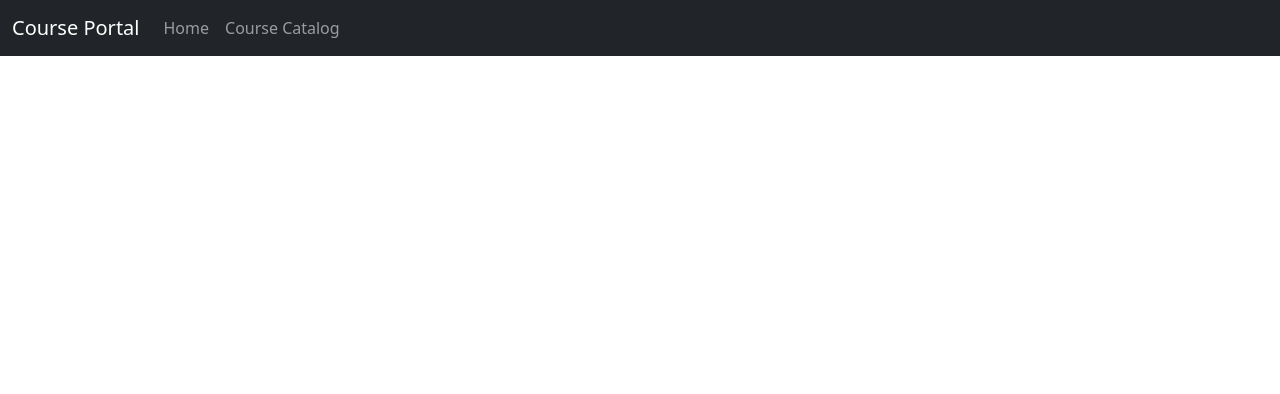
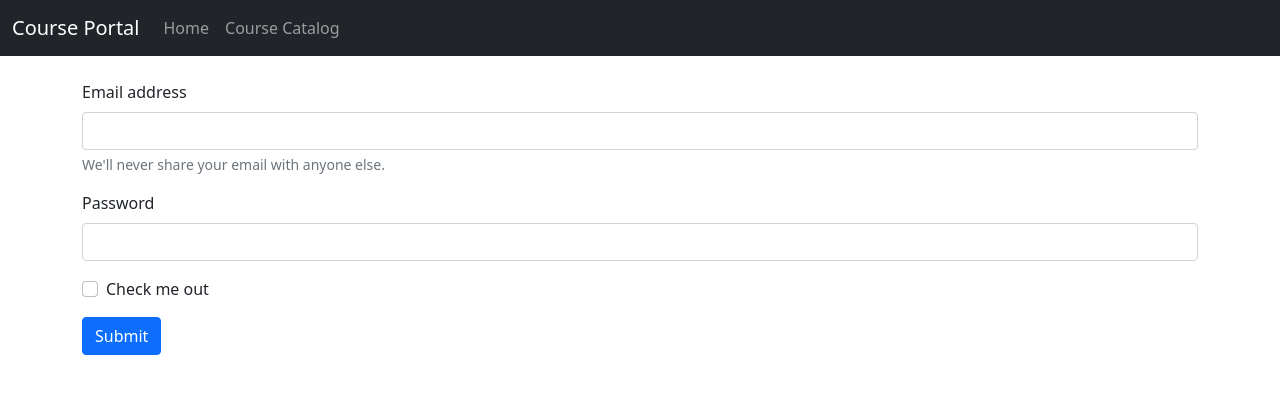
Before and after one commit to VivekRaj2708/Lab1_CS203, a Flask app: template templates/add_courses.html in a window 1280 px wide. Shown: the top 394 px of the page. Run offline with Flask 3, Linux system fonts and the light colour scheme; the template is opened without the code that fills it, so the values that code supplies are empty; some libraries are stand-ins or nearby versions.

Commit message:
Add Cource Functionality

```diff
--- a/app.py
+++ b/app.py
@@ -6,6 +6,18 @@ from flask import Flask, render_template, request, redirect, url_for, flash
 app = Flask(__name__)
 app.secret_key = 'secret'
 COURSE_FILE = 'course_catalog.json'
+
+sample_input =  {
+    "code": "CS 203",
+    "name": "Software and Tools for AI",
+    "instructor": "Prof. Mayank Singh",
+    "semester": "Fall 2025",
+    "schedule": "Mon, Wed, Fri 10:00-11:00 AM",
+    "classroom": "AB 7/109",
+    "prerequisites": "Basic Python, Linux",
+    "grading": "50% Assignment, 50% Quiz",
+    "description": ""
+}
 
 
 # Utility Functions
@@ -45,6 +57,32 @@ def course_details(code):
         return redirect(url_for('course_catalog'))
     return render_template('course_details.html', course=course)
 
+@app.route('/add_course', methods=['GET', 'POST'])
+def add_course():
+    if request.method == 'POST':
+
+        if(request.form['code'] == "" or request.form['name'] == "" or request.form['instructor'] == "" or request.form['semester'] == "" or request.form['schedule'] == "" or request.form['classroom'] == "" or request.form['prerequisites'] == "" or request.form['grading'] == ""):
+            flash("Please fill all the fields.", "error")
+            return redirect(url_for('add_course'))
+
+        data = {
+            'code': request.form['code'],
+            'name': request.form['name'],
+            'description': request.form['description'],
+            'instructor': request.form['instructor'],
+            'credits': request.form['credits'],
+            'semester': request.form['semester'],
+            'classroom': request.form['classroom'],
+            "schedule": request.form['schedule'],
+            "prerequisites": request.form['prerequisites'],
+            "grading": request.form['grading'],
+            "description": request.form['description']
+        }
+        save_courses(data)
+        flash(f"Course '{data['code']}' added successfully.", "success")
+        return redirect(url_for('course_catalog'))
+    return render_template('add_courses.html')
+
 
 
 if __name__ == '__main__':
--- a/templates/add_courses.html
+++ b/templates/add_courses.html
@@ -1,4 +1,36 @@
-{% extends "base.html" %}
-{% block add %}
-
+<!-- {
+    "code": "CS101",
+    "name": "Introduction to Computer Science",
+    "instructor": "Dr. Smith",
+    "semester": "Fall 2024",
+    "schedule": "Mon, Wed, Fri 10:00-11:00 AM",
+    "classroom": "Room 101",
+    "prerequisites": "None",
+    "grading": "Midterm 30%, Final 50%, Homework 20%",
+    "description": "An introduction to the basics of computer science."
+}, -->
+{% extends "base.html" %} {% block content %}
+<form>
+  <div class="mb-3">
+    <label for="exampleInputEmail1" class="form-label">Email address</label>
+    <input
+      type="email"
+      class="form-control"
+      id="exampleInputEmail1"
+      aria-describedby="emailHelp"
+    />
+    <div id="emailHelp" class="form-text">
+      We'll never share your email with anyone else.
+    </div>
+  </div>
+  <div class="mb-3">
+    <label for="exampleInputPassword1" class="form-label">Password</label>
+    <input type="password" class="form-control" id="exampleInputPassword1" />
+  </div>
+  <div class="mb-3 form-check">
+    <input type="checkbox" class="form-check-input" id="exampleCheck1" />
+    <label class="form-check-label" for="exampleCheck1">Check me out</label>
+  </div>
+  <button type="submit" class="btn btn-primary">Submit</button>
+</form>
 {% endblock %}
```
Also changed, not shown: a.py (added, +9 -0 lines), templates/index.html (+26 -9 lines).
